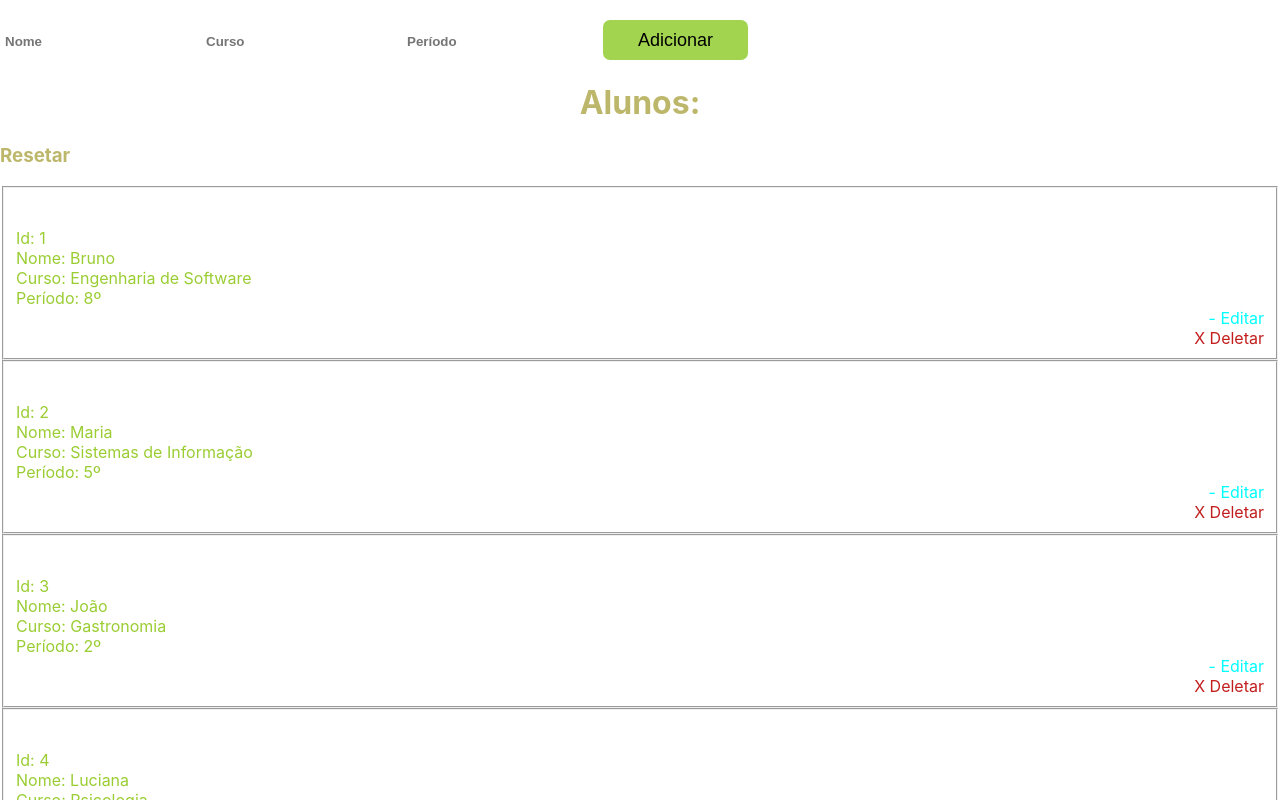
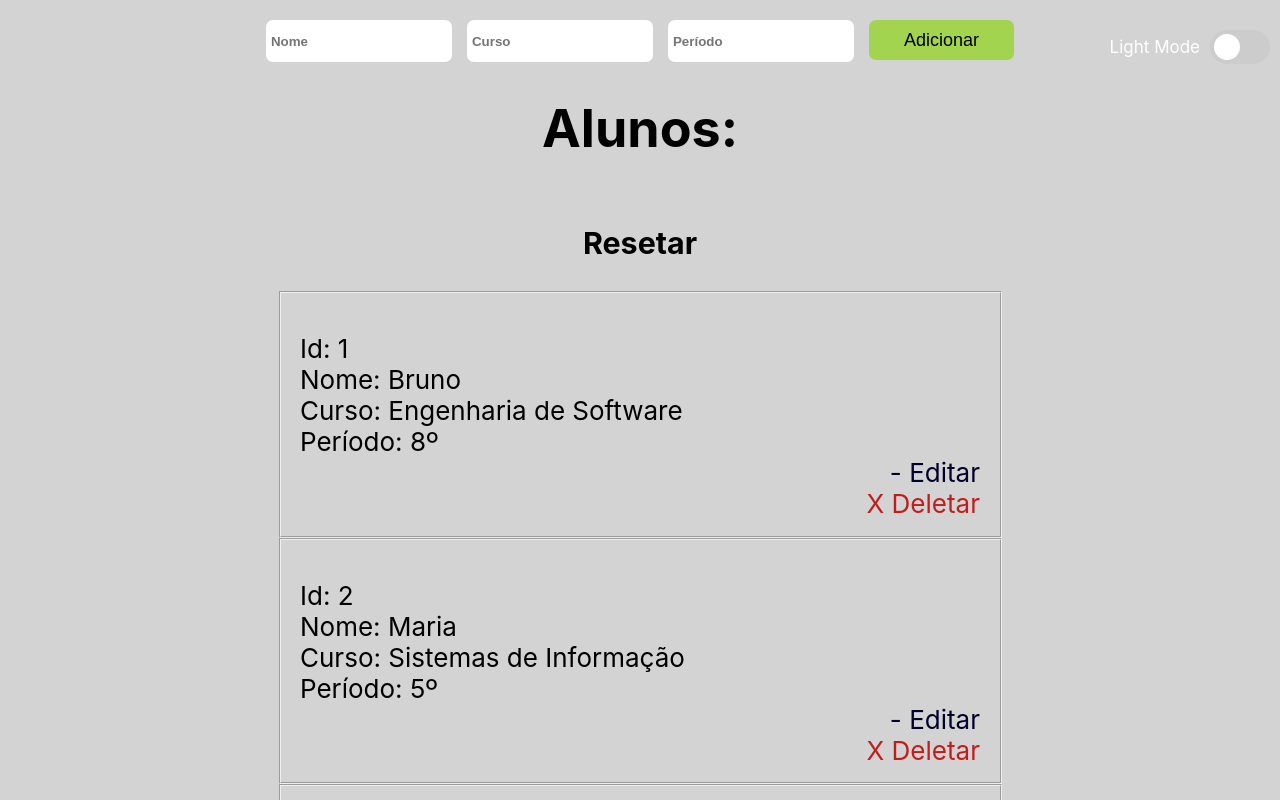
Before and after one commit to BrunoGrM/gcm-faculdade, a React (Create React App) app: page / in a window 1280 px wide. Shown: the top 800 px of the page. Built offline with nearby package versions, Linux system fonts and the light colour scheme.

Commit message:
Caso 0000012: Implementar a funcionalidade de Dark/Light mode

```diff
--- a/src/App.css
+++ b/src/App.css
@@ -24,3 +24,25 @@ h3 {
   align-items: center;
   justify-content: space-between;
 }
+
+.dark-mode {
+  background-color: #0e1420;
+  min-height: 100vh;
+  display: flex;
+  flex-direction: column;
+  align-items: center;
+  justify-content: center;
+  font-size: calc(10px + 2vmin);
+  color: white;
+}
+
+.light-mode {
+  background-color: lightgray;
+  min-height: 100vh;
+  display: flex;
+  flex-direction: column;
+  align-items: center;
+  justify-content: center;
+  font-size: calc(10px + 2vmin);
+  color: white;
+}
--- a/src/App.js
+++ b/src/App.js
@@ -3,6 +3,7 @@ import './App.css'
 import Button from './components/Button/Button'
 import Input from './components/Input/Input'
 import Form from './components/Form/Form'
+import Switch from './components/Switch/Switch';
 
 const App = () => {
     const matriculados = [
@@ -42,6 +43,7 @@ const App = () => {
     const [curso, setCurso] = useState('')
     const [periodo, setPeriodo] = useState('')
     const [textoBotao, setTextoBotao] = useState('Adicionar')
+    const [isDarkMode, setIsDarkMode] = useState(false);
 
     const editarAluno = (aluno) => {
         setTextoBotao('Editar')
@@ -67,9 +69,13 @@ const App = () => {
         setCurso('')
         setPeriodo('')
         setTextoBotao('Adicionar')
-    }
-    return (
-        <>
+        }
+        return (
+        <div className={isDarkMode ? 'dark-mode' : 'light-mode'}>
+        <div className="container-mode">
+            <label>{isDarkMode ? 'Dark' : 'Light'} Mode</label>
+            <Switch onChange={e => setIsDarkMode(e.target.checked)} text="mode" />
+        </div>
         <Form>
             <Input
                 type="text"
@@ -114,7 +120,7 @@ const App = () => {
                 <label onClick={() => deletarAluno(aluno.id)} style={{color:'#c21d1d', float:'right', cursor:'pointer'}}>X Deletar</label>
             </fieldset>
         ))}
-        </>
+        </div>
     )
 }
 
```
